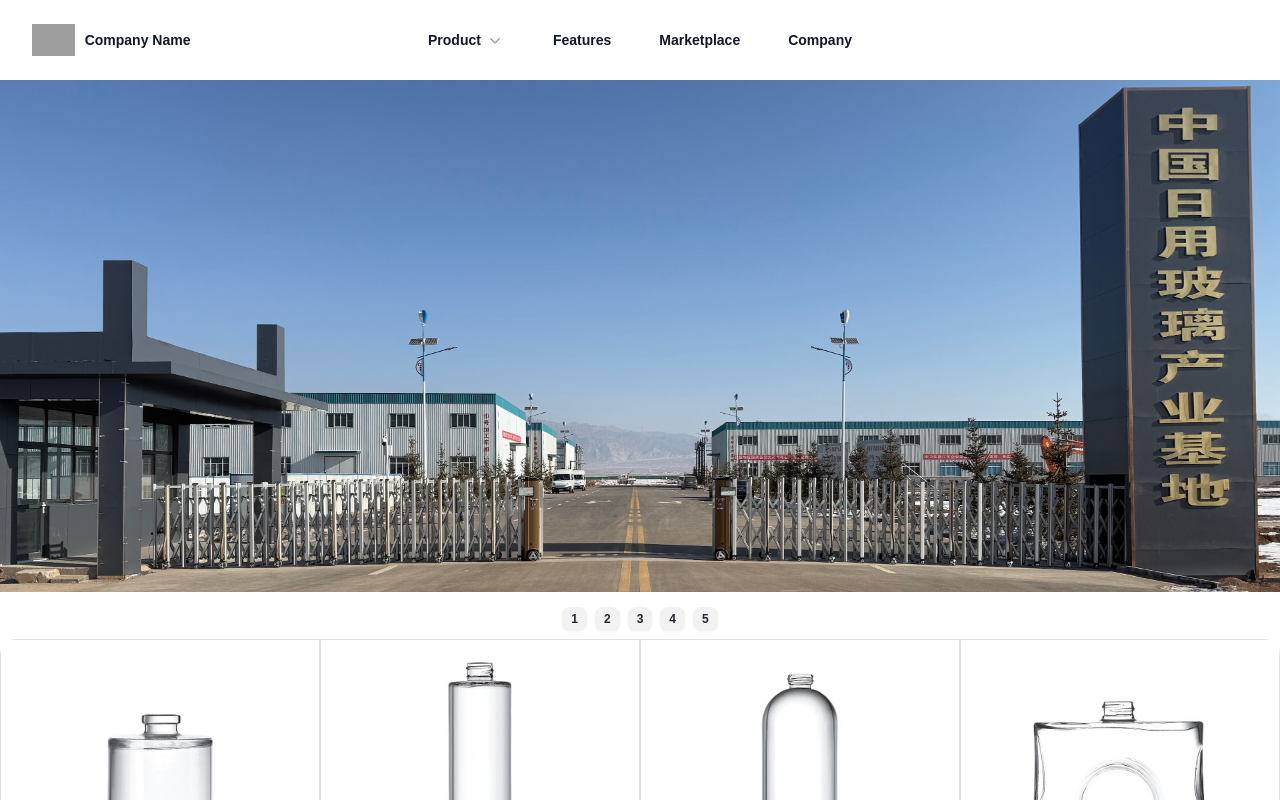
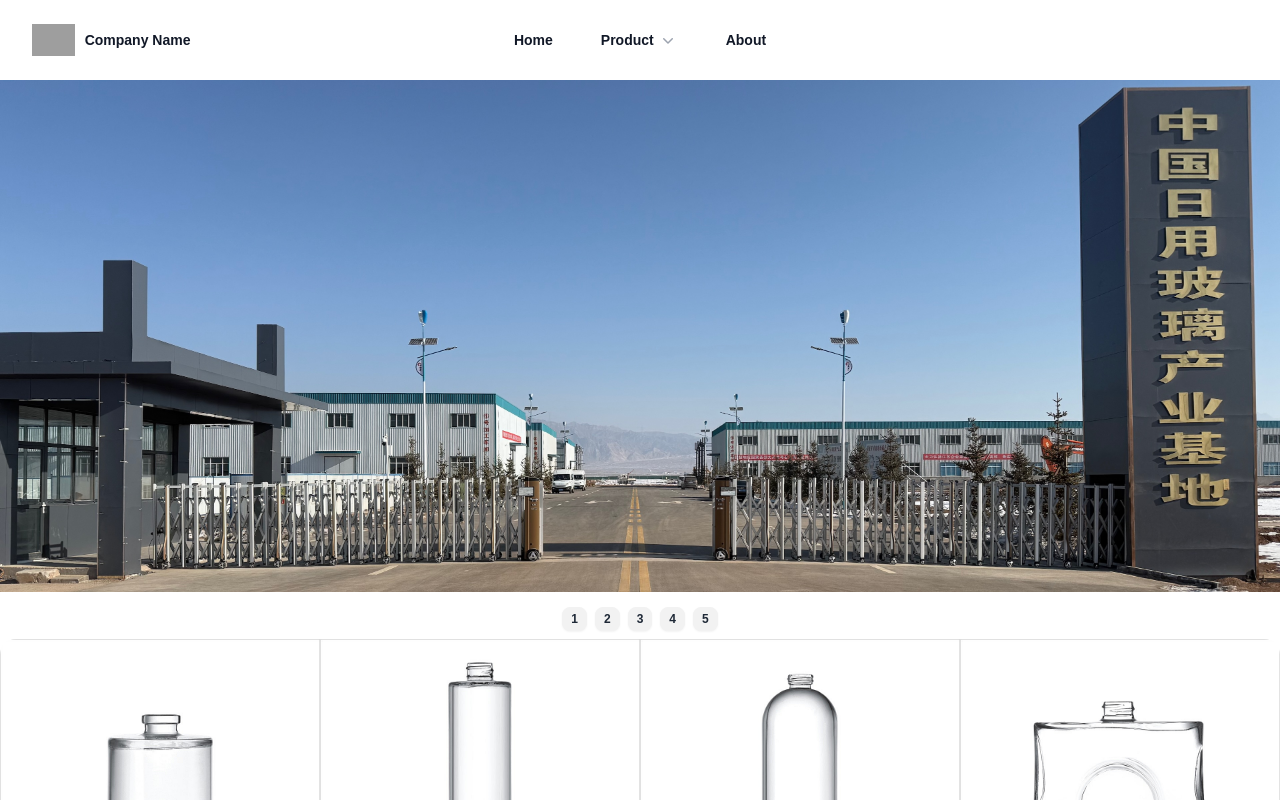
Before and after one commit to yuchenfei/glass-enterprise, a Next.js app: page / in a window 1280 px wide. Shown: the top 800 px of the page. Built offline with nearby package versions, Linux system fonts and the light colour scheme; grey boxes are pictures that could not be loaded.

Commit message:
feat: use next link

```diff
--- a/src/app/_components/nav-links-mobile.tsx
+++ b/src/app/_components/nav-links-mobile.tsx
@@ -53,6 +53,7 @@ const callsToAction = [
   { name: 'Contact sales', href: '#', icon: PhoneIcon },
   { name: 'View all products', href: '#', icon: RectangleGroupIcon },
 ]
+import Link from 'next/link'
 import React from 'react'
 
 interface NavLinksMobileProps {
@@ -79,6 +80,12 @@ const NavLinksMobile: React.FC<NavLinksMobileProps> = ({ mobileMenuOpen, setMobi
         <div className="mt-6 flow-root">
           <div className="-my-6 divide-y divide-gray-500/10">
             <div className="space-y-2 py-6">
+              <Link
+                className="-mx-3 block rounded-lg px-3 py-2 text-base/7 font-semibold text-gray-900 hover:bg-gray-50"
+                href="/"
+              >
+                Home
+              </Link>
               <Disclosure className="-mx-3" as="div">
                 <DisclosureButton className="group flex w-full items-center justify-between rounded-lg py-2 pl-3 pr-3.5 text-base/7 font-semibold text-gray-900 hover:bg-gray-50">
                   Product
@@ -100,33 +107,21 @@ const NavLinksMobile: React.FC<NavLinksMobileProps> = ({ mobileMenuOpen, setMobi
                   ))}
                 </DisclosurePanel>
               </Disclosure>
-              <a
+              <Link
                 className="-mx-3 block rounded-lg px-3 py-2 text-base/7 font-semibold text-gray-900 hover:bg-gray-50"
-                href="#"
+                href="/about"
               >
-                Features
-              </a>
-              <a
-                className="-mx-3 block rounded-lg px-3 py-2 text-base/7 font-semibold text-gray-900 hover:bg-gray-50"
-                href="#"
-              >
-                Marketplace
-              </a>
-              <a
-                className="-mx-3 block rounded-lg px-3 py-2 text-base/7 font-semibold text-gray-900 hover:bg-gray-50"
-                href="#"
-              >
-                Company
-              </a>
+                About
+              </Link>
             </div>
-            <div className="py-6">
-              <a
-                className="-mx-3 block rounded-lg px-3 py-2.5 text-base/7 font-semibold text-gray-900 hover:bg-gray-50"
-                href="#"
-              >
-                Log in
-              </a>
-            </div>
+            {/* <div className="py-6"> */}
+            {/*   <a */}
+            {/*     className="-mx-3 block rounded-lg px-3 py-2.5 text-base/7 font-semibold text-gray-900 hover:bg-gray-50" */}
+            {/*     href="#" */}
+            {/*   > */}
+            {/*     Log in */}
+            {/*   </a> */}
+            {/* </div> */}
           </div>
         </div>
       </DialogPanel>
--- a/src/app/_components/nav-links.tsx
+++ b/src/app/_components/nav-links.tsx
@@ -11,6 +11,7 @@ import {
   FingerPrintIcon,
   SquaresPlusIcon,
 } from '@heroicons/react/24/outline'
+import Link from 'next/link'
 
 const products = [
   {
@@ -48,6 +49,10 @@ const callsToAction = [
 export default function NavLinks() {
   return (
     <PopoverGroup className="hidden lg:flex lg:gap-x-12">
+      <Link className="text-sm/6 font-semibold text-gray-900" href="/">
+        Home
+      </Link>
+
       <Popover>
         <PopoverButton className="flex items-center gap-x-1 text-sm/6 font-semibold text-gray-900">
           Product
@@ -97,15 +102,9 @@ export default function NavLinks() {
         </PopoverPanel>
       </Popover>
 
-      <a className="text-sm/6 font-semibold text-gray-900" href="#">
-        Features
-      </a>
-      <a className="text-sm/6 font-semibold text-gray-900" href="#">
-        Marketplace
-      </a>
-      <a className="text-sm/6 font-semibold text-gray-900" href="#">
-        Company
-      </a>
+      <Link className="text-sm/6 font-semibold text-gray-900" href="/about">
+        About
+      </Link>
     </PopoverGroup>
   )
 }
```
